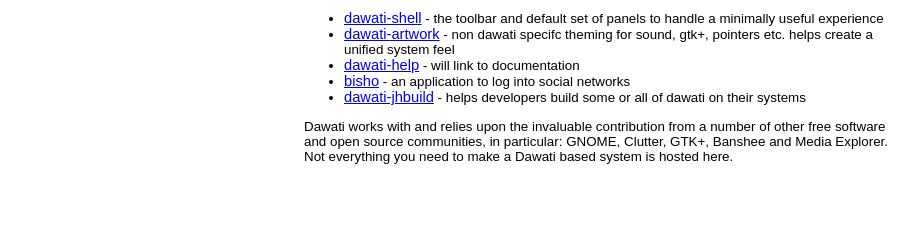
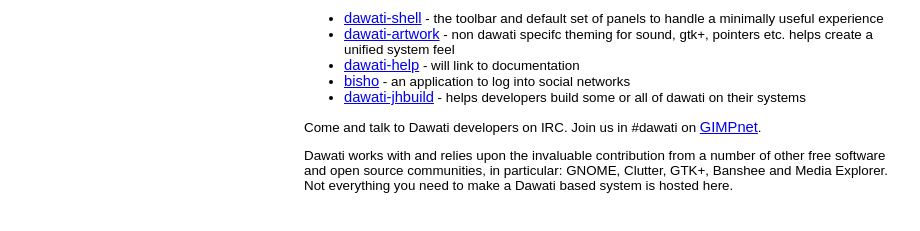
Before and after one commit to dawati/dawati.github.com, a plain HTML site: page index.html in a window 1280 px wide. Shown: the part 409-640 px from the top of the page, without its empty margins (36-956 px from the left). Drawn offline with Linux system fonts and the light colour scheme.

Commit message:
Add IRC details

```diff
--- a/index.html
+++ b/index.html
@@ -93,6 +93,8 @@
 <li><a href="https://github.com/dawati/dawati-jhbuild">dawati-jhbuild</a> - helps developers build some or all of dawati on their systems</li>
 </ul></p>
 
+<p>Come and talk to Dawati developers on IRC. Join us in #dawati on <a href="http://www.gimp.org/irc.html">GIMPnet</a>.
+
 <p>Dawati works with and relies upon the invaluable contribution from a number of other free software and open source communities, in particular: GNOME, Clutter, GTK+, Banshee and Media Explorer. Not everything you need to make a Dawati based system is hosted here.</p>
 </div>
 </html>
```
